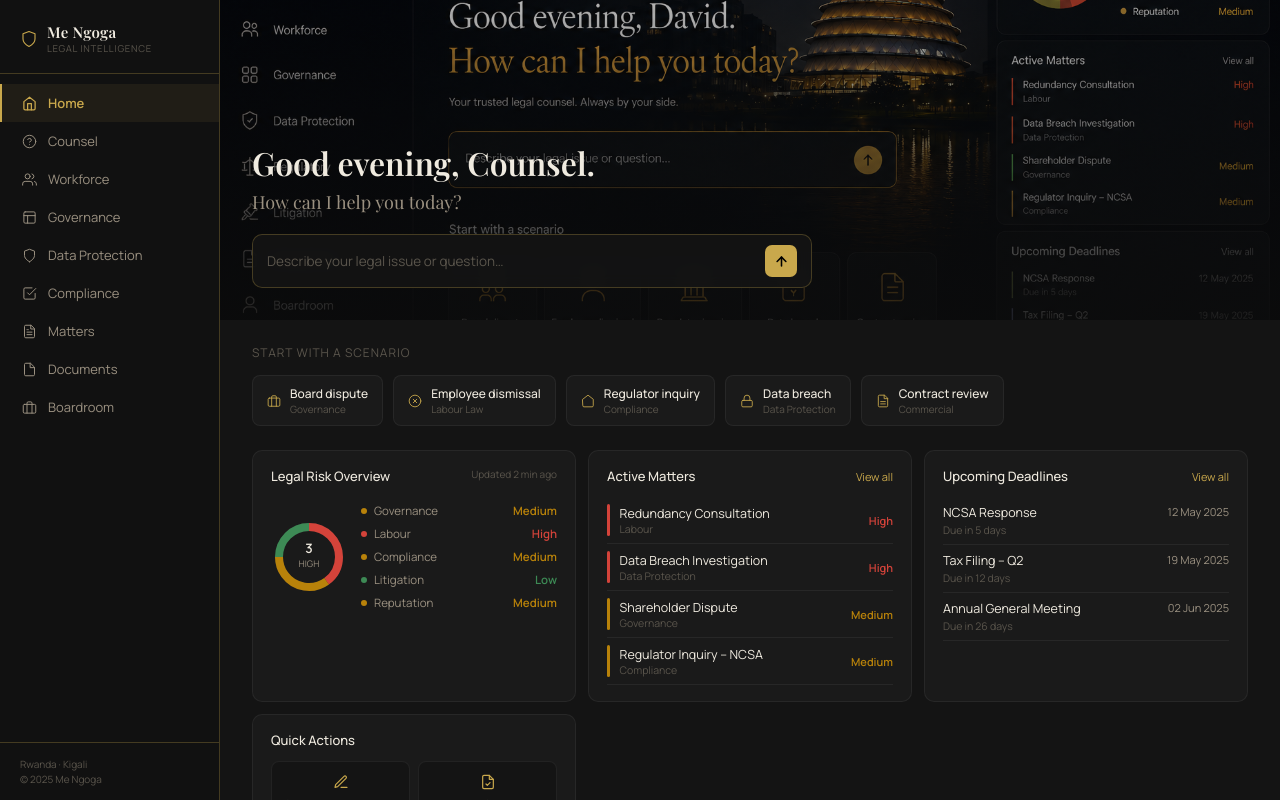
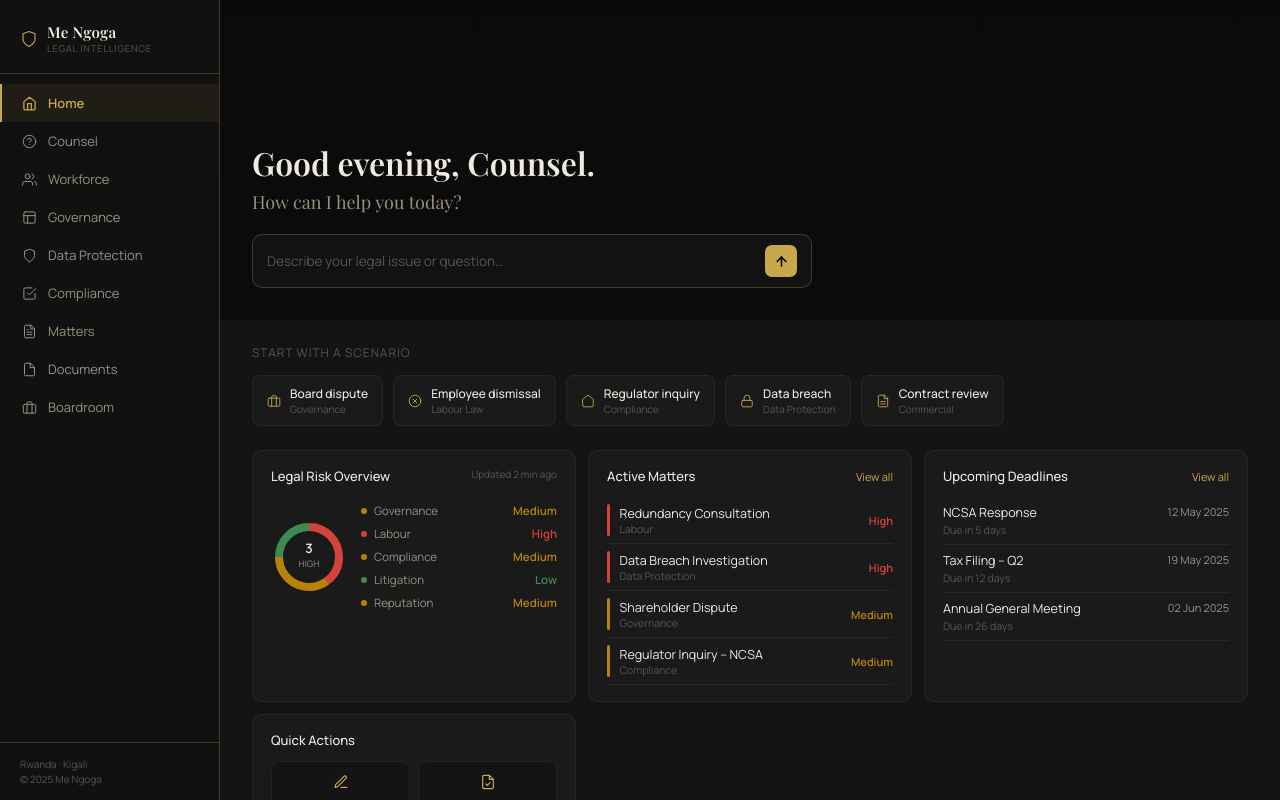
Before and after one commit to The-Masterpiece/me-ngoga, a Next.js app: page / in a window 1280 px wide. Built offline with nearby package versions, Linux system fonts and the light colour scheme.

Commit message:
Update MeNgoga.tsx

```diff
--- a/components/MeNgoga.tsx
+++ b/components/MeNgoga.tsx
@@ -233,8 +233,7 @@ function Home({ onNavigate }: any) {
         <div style={{ position: "relative", height: 320, overflow: "hidden", background: "#0a0a0a" }}>
           <div style={{
             position: "absolute", inset: 0,
-            backgroundImage: "url('/hero-banner.png')",
-            backgroundSize: "cover", backgroundPosition: "center",
+
           }} />
           <div style={{ position: "absolute", inset: 0, background: "linear-gradient(to bottom, rgba(12,12,12,0.3) 0%, rgba(12,12,12,0.85) 100%)" }} />
           <div style={{ position: "absolute", inset: 0, display: "flex", flexDirection: "column", justifyContent: "flex-end", padding: "0 32px 32px" }}>
```
